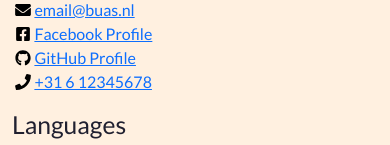
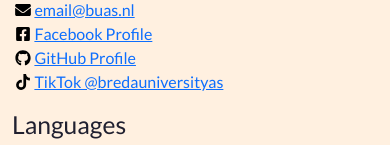
Before and after one commit to zaracastelijn/prj4-cv, a plain HTML site: page index.html in a window 390 px wide. Shown: the part 1152-1297 px from the top of the page. Drawn offline with nearby package versions, Linux system fonts and the light colour scheme.

Commit message:
Replaced phone by TikTok

```diff
--- a/index.html
+++ b/index.html
@@ -190,9 +190,9 @@
                 </a>
               </li>
               <li class="contact-item">
-                <a class="d-flex align-items-center" href="tel:+31612345678" target="_blank">
-                  <img class="contact-icon" src="images/icons/phone.svg" alt="Mobile Phone">
-                  +31 6 12345678
+                <a class="d-flex align-items-center" href="https://www.tiktok.com/@bredauniversityas" target="_blank">
+                  <img class="contact-icon" src="images/icons/tiktok.svg" alt="Mobile Phone">
+                  TikTok @bredauniversityas
                 </a>
               </li>
             </ul>
```
Also changed, not shown: images/icons/tiktok.svg (added), images/icons/twitter.svg (deleted), images/icons/x-twitter.svg (added).
